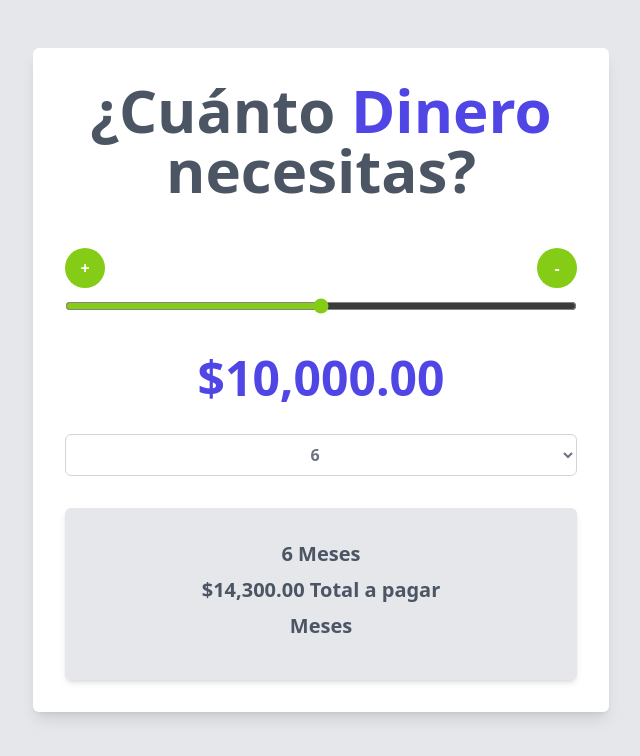
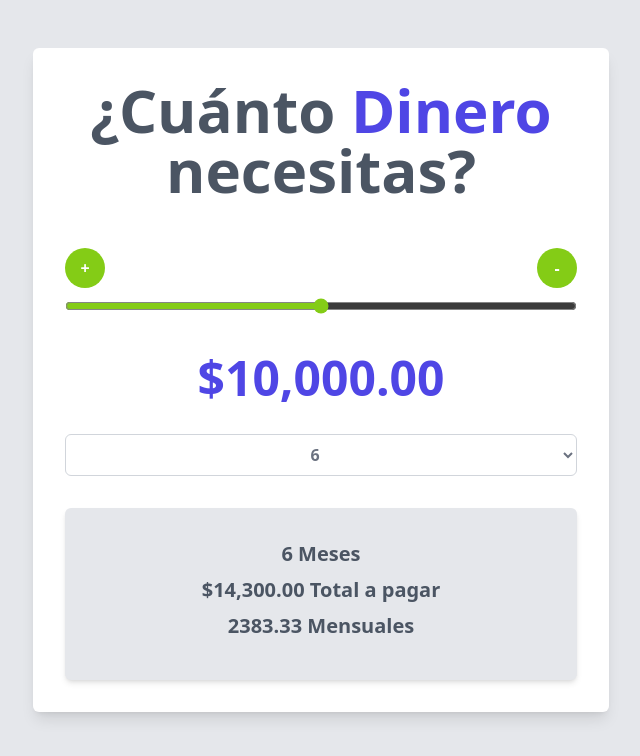
Before and after one commit to JmAtochePascual/cotizador-Prestamo, a React (Vite) app: page / in a window 1280 px wide. Shown: the top 756 px of the page, without its empty margins (319-959 px from the left). Built offline with nearby package versions, Linux system fonts and the light colour scheme.

Commit message:
[FEATURE] Calcular pago mensual

```diff
--- a/src/App.jsx
+++ b/src/App.jsx
@@ -13,14 +13,22 @@ function App() {
   const [cantidad, setCantidad] = useState(10000);
   const [plazo, setPlazo] = useState(6);
   const [totalPagar, setTotalPagar] = useState(0);
+  const [pago, setPago] = useState(0);
 
   const MIN = 0;
   const MAX = 20000;
   const STEP = 100;
 
+  // Calcular total a pagar
   useEffect(() => {
     setTotalPagar(calcularTotal(cantidad, plazo));
   }, [cantidad, plazo]);
+
+  // Calcular pago mensual
+  useEffect(() => {
+    const nuevoPago = totalPagar / plazo;
+    setPago(nuevoPago);
+  }, [totalPagar, plazo]);
 
   // Cambiar estado de cantidad
   const handleChangeCantidad = (event) => {
@@ -88,6 +96,7 @@ function App() {
       <Resultado
         plazo={plazo}
         totalPagar={totalPagar}
+        pago={pago}
       />
 
     </div>
--- a/src/components/Resultado.jsx
+++ b/src/components/Resultado.jsx
@@ -1,12 +1,15 @@
 import React from 'react'
 import { formatearCantidad } from '../helpers'
 
-function Resultado({ plazo, totalPagar }) {
+function Resultado({ plazo, totalPagar, pago }) {
+  // Redondear pago
+  pago = Math.round(pago * 100) / 100;
+
   return (
     <div className="w-full p-8 rounded-md shadow-md bg-gray-200">
       <p className="mb-2 text-center font-bold text-xl text-gray-600">{plazo} Meses</p>
       <p className="mb-2 text-center font-bold text-xl text-gray-600">{formatearCantidad(totalPagar)} Total a pagar</p>
-      <p className="mb-2 text-center font-bold text-xl text-gray-600">Meses</p>
+      <p className="mb-2 text-center font-bold text-xl text-gray-600">{pago} Mensuales</p>
     </div>
   )
 }
```
